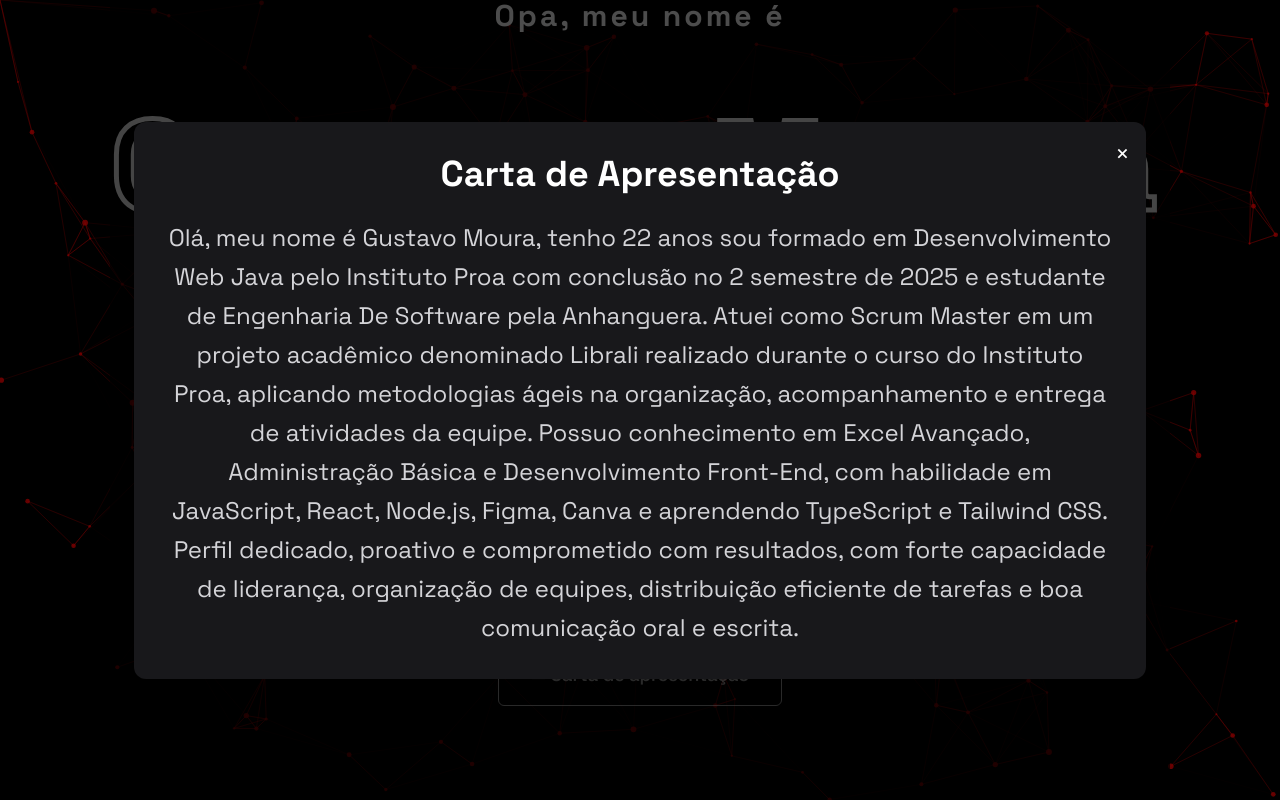
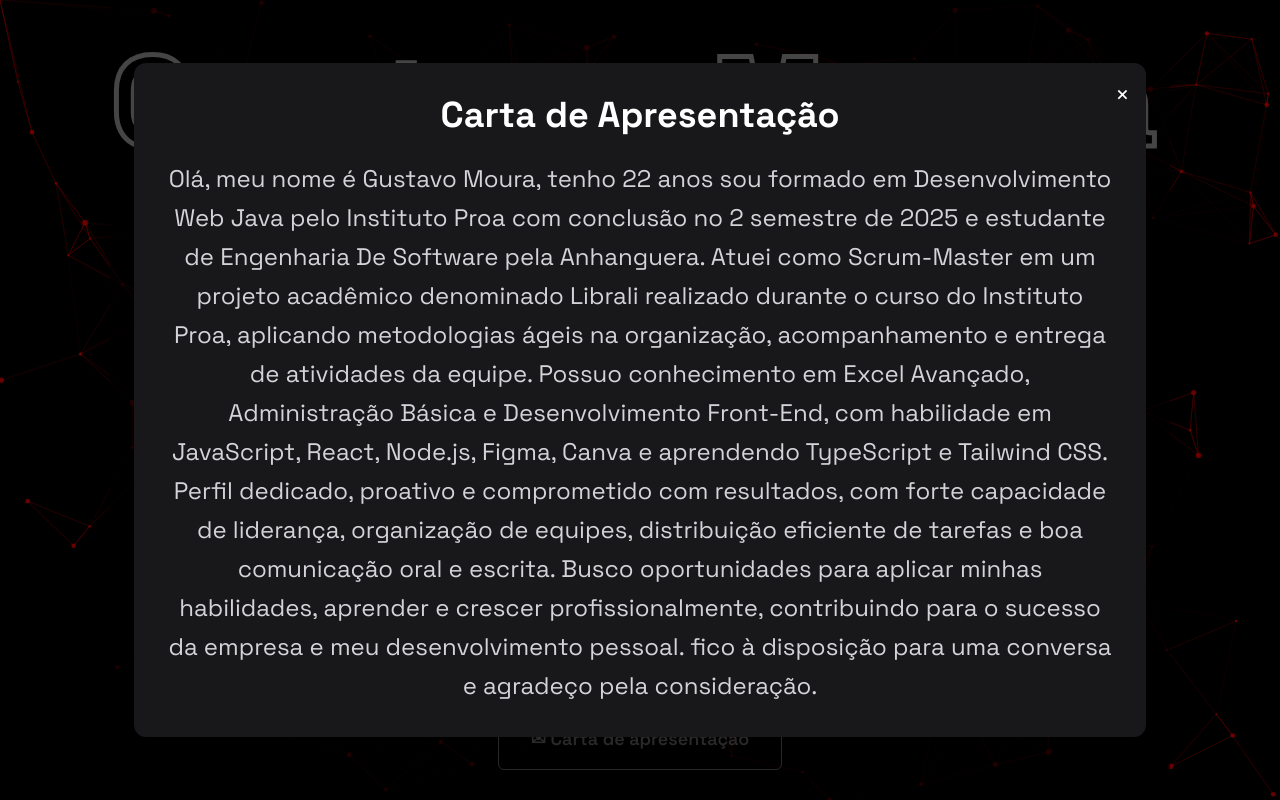
Before and after one commit to GustavoMouraDeJesus/Meu-Portifolio, a React (Vite) app: page / in a window 1280 px wide. Both pictures are taken after a click on the button "✉ Carta de apresentação". Shown: the top 800 px of the page. Built offline with nearby package versions, Linux system fonts and the light colour scheme.

Commit message:
Atualizando autodescrição inicial.

```diff
--- a/src/components/Hero.tsx
+++ b/src/components/Hero.tsx
@@ -5,8 +5,12 @@ import Social from "./Social";
 export default function Hero() {
   const [abrirCarta, setAbrirCarta] = useState(false);
   const name = "Gustavo Moura".split("");
-  const descricao =
-    "Desenvolvedor Web focado em criar soluções funcionais, acessíveis e bem estruturadas. Tenho experiência com projetos reais, trabalho em equipe e foco em aprendizado contínuo. ";
+  const descricao = `
+Desenvolvedor Web focado em criar soluções funcionais, acessíveis e modernas.Formado em Desenvolvimento Web Java pelo Instituto PROA e estudante de Engenharia de Software.
+
+🚀 Em busca de uma oportunidade na área de tecnologia.
+📍 São Paulo - SP
+`;
 
   const [opacity, setOpacity] = useState(1);
   const [translateY, setTranslateY] = useState(0);
@@ -48,7 +52,7 @@ export default function Hero() {
 
 
         {/* DESCRIÇÃO */}
-        <p className="font-extrabold text-xl md:text-2xl max-w-4xl mt-16 text-center text-white leading-relaxed">
+        <p className="font-extrabold text-xl md:text-2xl max-w-4xl mt-16 text-center text-white leading-relaxed whitespace-pre-line">
           {descricao}
         </p>
 
@@ -106,11 +110,15 @@ export default function Hero() {
               <p className="text-zinc-300 leading-relaxed text-2xl">
                 Olá, meu nome é Gustavo Moura, tenho 22 anos sou formado em Desenvolvimento Web Java pelo Instituto Proa com conclusão no 2 semestre de 2025 e estudante de Engenharia De Software pela Anhanguera.
 
-                Atuei como Scrum Master em um projeto acadêmico denominado Librali realizado durante o curso do Instituto Proa, aplicando metodologias ágeis na organização, acompanhamento e entrega de atividades da equipe.
+                Atuei como Scrum-Master em um projeto acadêmico denominado Librali realizado durante o curso do Instituto Proa, aplicando metodologias ágeis na organização, acompanhamento e entrega de atividades da equipe.
 
                 Possuo conhecimento em Excel Avançado, Administração Básica e Desenvolvimento Front-End, com habilidade em JavaScript, React, Node.js, Figma, Canva e aprendendo TypeScript e Tailwind CSS.
 
                 Perfil dedicado, proativo e comprometido com resultados, com forte capacidade de liderança, organização de equipes, distribuição eficiente de tarefas e boa comunicação oral e escrita.
+
+                Busco oportunidades para aplicar minhas habilidades, aprender e crescer profissionalmente, contribuindo para o sucesso da empresa e meu desenvolvimento pessoal.
+
+                fico à disposição para uma conversa e agradeço pela consideração.
               </p>
             </div>
           </div>
@@ -118,6 +126,9 @@ export default function Hero() {
 
         <ScrollDown />
       </div>
+
+
+
     </section>
   );
 }
```
